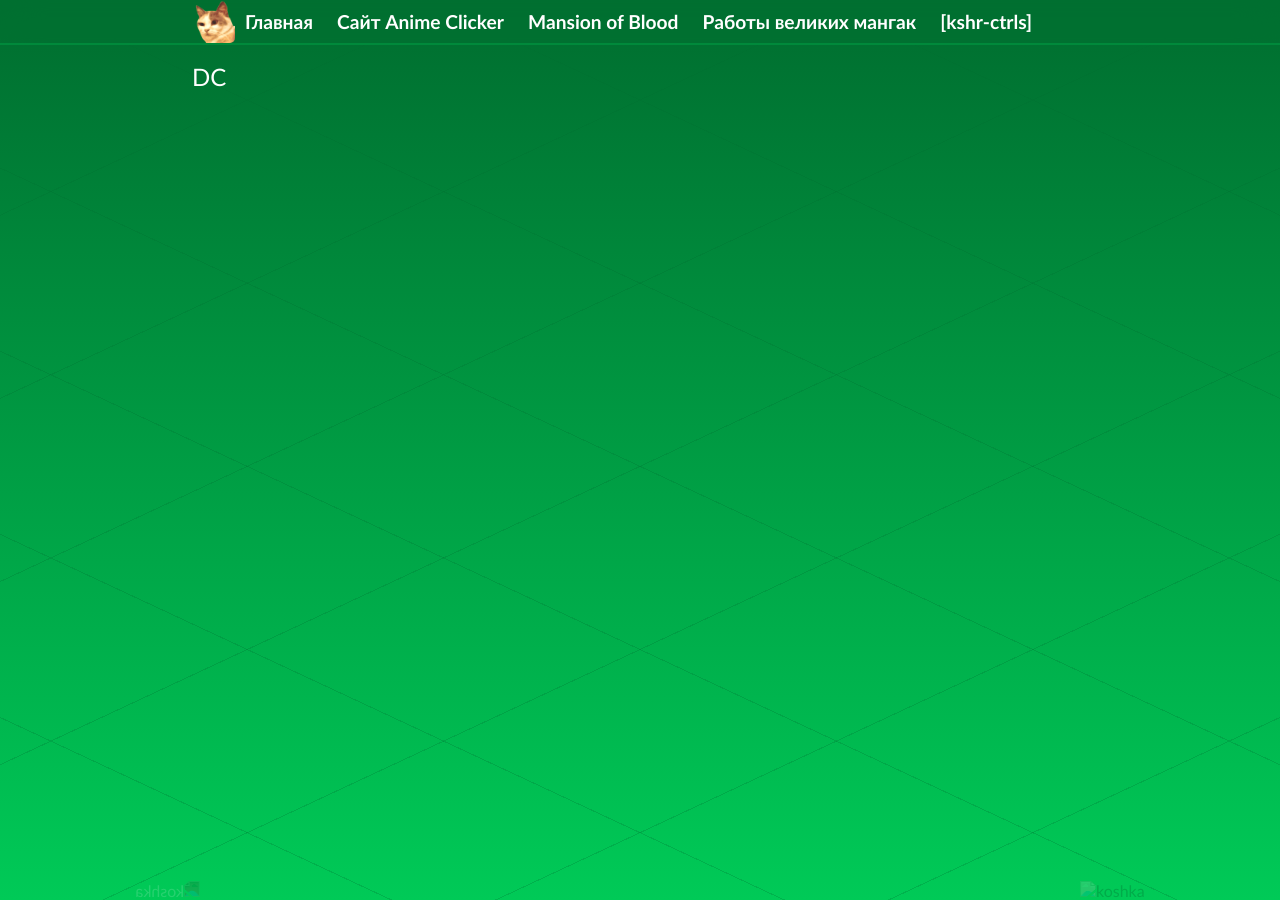
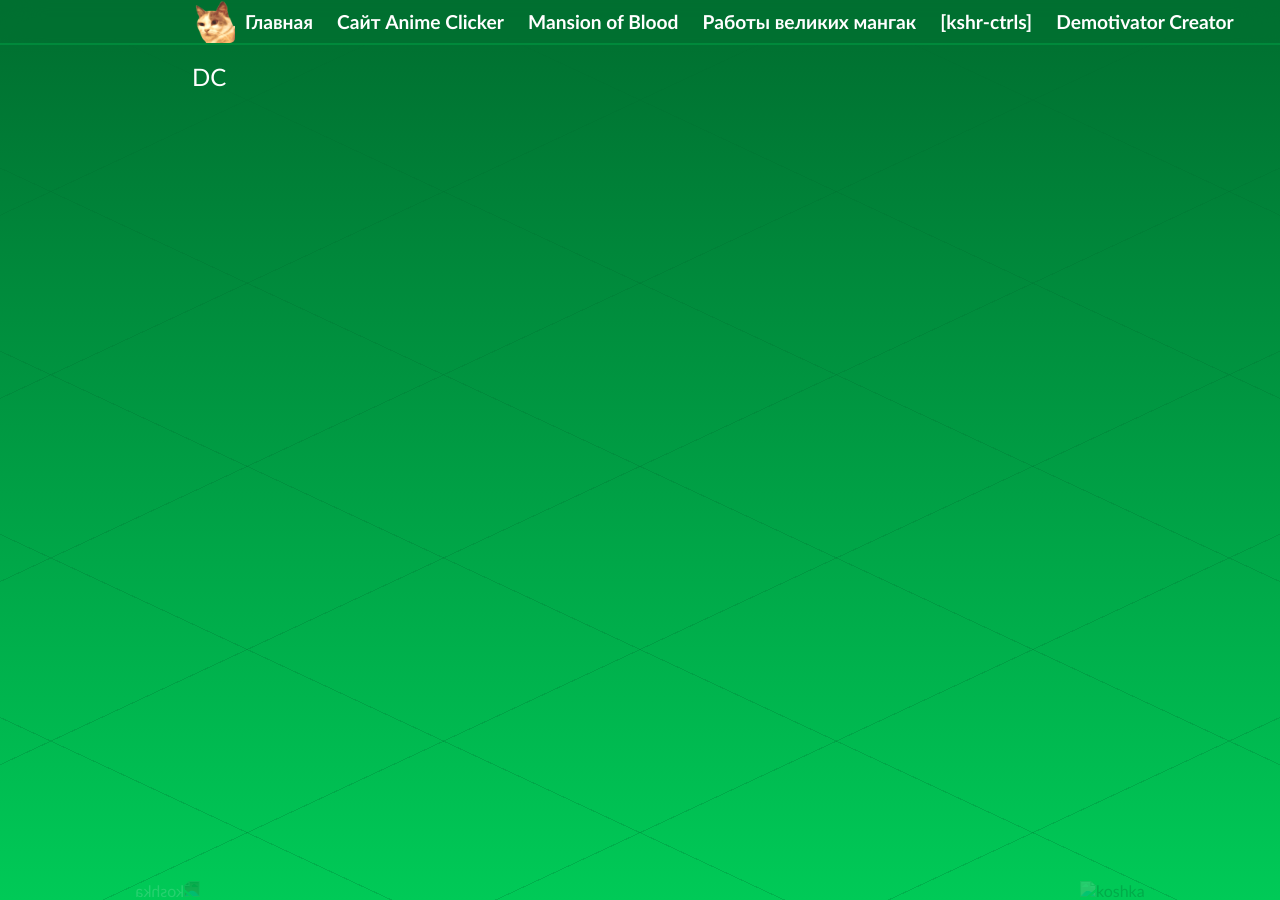
Before and after one commit to catink123/catink123.github.io, a Jekyll site: the page built from demcreate/index.html, in a window 1280 px wide. Built offline with Jekyll 4.4.1, drawn with Linux system fonts in a browser that asks for light colours.

Commit message:
Update default.html

```diff
--- a/_layouts/default.html
+++ b/_layouts/default.html
@@ -21,6 +21,7 @@
     				<a href="javascript:void(0)" onclick="link('/ac-android/index.html')">Mansion of Blood</a>
     				<a href="javascript:void(0)" onclick="link('/artworks/index.html')">Работы великих мангак</a>
     				<a href="javascript:void(0)" onclick="link('/controls/index.html')">[kshr-ctrls]</a>
+				<a href="javascript:void(0)" onclick="link('/demcreate/index.html')">Demotivator Creator</a>
 					<!-- <a href="javascript:void(0)" onclick="link('/igorlox/index.html')">ИГОРЬ ЛОХ!!!</a> -->
 					<!-- <a href="javascript:void(0)" onclick="link('/teoys/index.html')">TEOYS</a> -->
 			</div>
```
